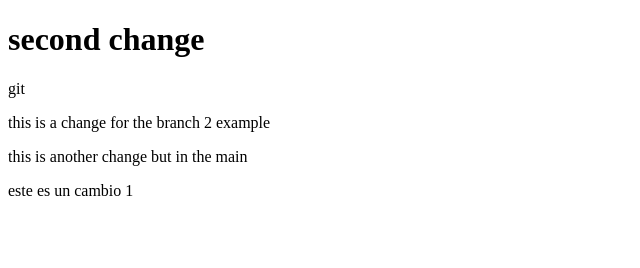
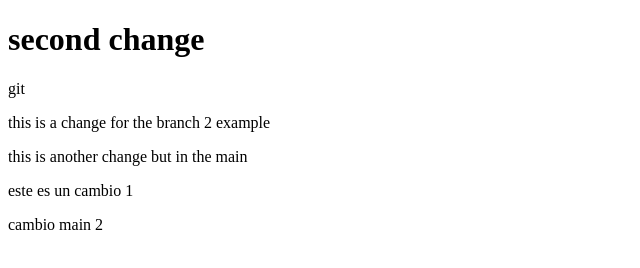
Before and after one commit to erk282/first-rep, a plain HTML site: page index.html in a window 1280 px wide. Shown: the whole page, without its empty margins (0-640 px from the left). Drawn offline with Linux system fonts and the light colour scheme.

Commit message:
cambio main

```diff
--- a/index.html
+++ b/index.html
@@ -12,5 +12,8 @@
 
     <p>este es un cambio 1</p>
 
+    <p>cambio main 2</p>
+
+
 </body>
 </html>
```
